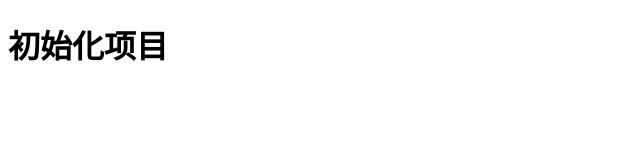
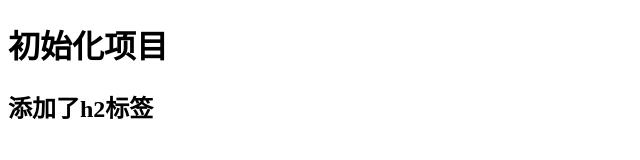
Before and after one commit to wanglogn/131, a plain HTML site: page index.html in a window 1280 px wide. Shown: the whole page, without its empty margins (0-640 px from the left). Drawn offline with Linux system fonts and the light colour scheme.

Commit message:
'第二次提交'

```diff
--- a/index.html
+++ b/index.html
@@ -8,5 +8,6 @@
 </head>
 <body>
   <h1>初始化项目</h1>
+  <h2>添加了h2标签</h2>
 </body>
 </html>
```
